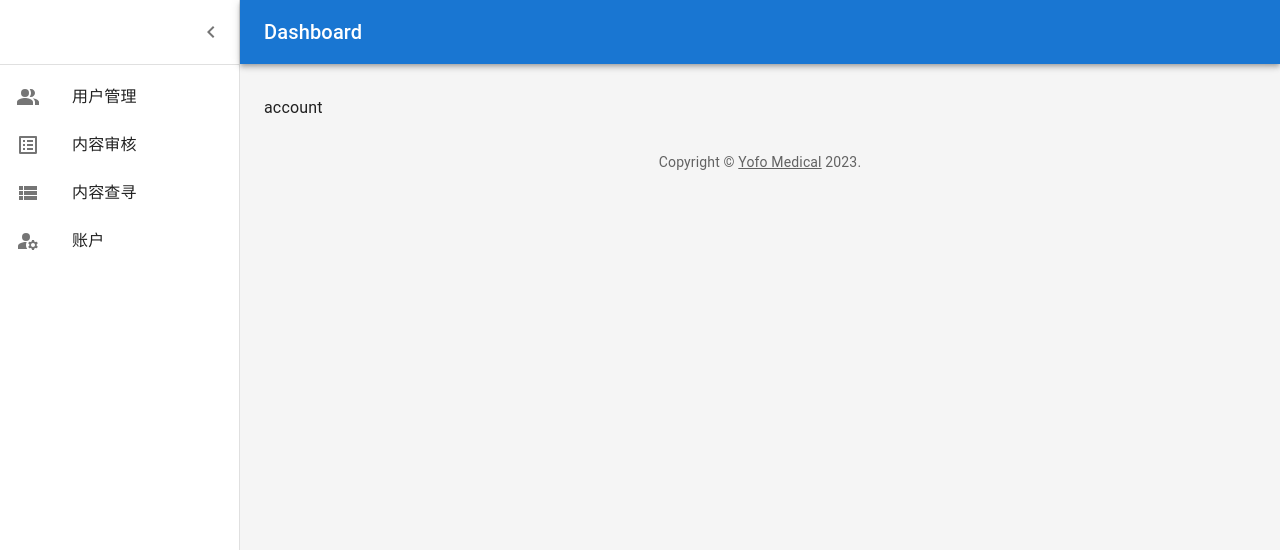
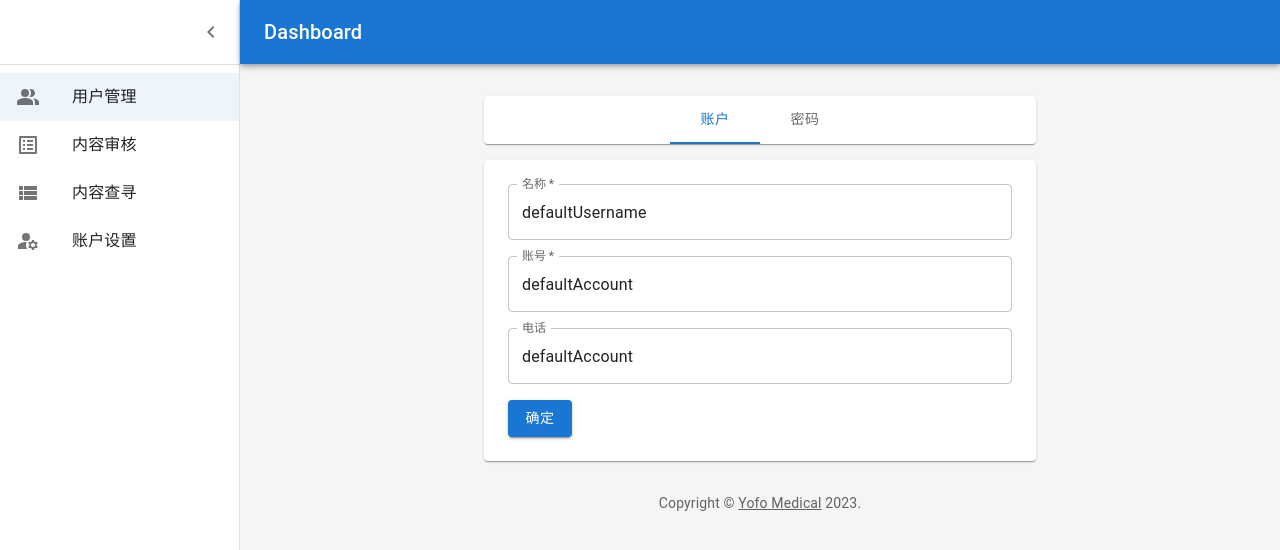
Before and after one commit to TreatTrick/CTParamFront, a React (Create React App) app: page /admin/account in a window 1280 px wide. Shown: the top 550 px of the page. Built offline with nearby package versions, Linux system fonts and the light colour scheme.

Commit message:
管理员更换名称和密码

```diff
--- a/src/UI/Login.tsx
+++ b/src/UI/Login.tsx
@@ -64,12 +64,11 @@ export default function SignIn() {
             <LockOutlinedIcon />
           </Avatar>
           <Typography component="h1" variant="h5">
-            登陆
+            登录
           </Typography>
           <Box component="form" onSubmit={handleSubmit} noValidate sx={{ mt: 1 }}>
-            { accountState.hasError ?
               <TextField
-              error
+              error={accountState.hasError}
               margin="normal"
               required
               fullWidth
@@ -81,22 +80,7 @@ export default function SignIn() {
               helperText={accountState.errorString}
               onChange={() => setAccountState({hasError: false, errorString: ''})}
             />
-            :
-            <TextField
-              margin="normal"
-              required
-              fullWidth
-              id="account"
-              label="账号"
-              name="account"
-              autoComplete="account"
-              autoFocus
-            /> }
-            {
-              passwordSate.hasError
-              ?
               <TextField
-              error
               margin="normal"
               required
               fullWidth
@@ -105,28 +89,17 @@ export default function SignIn() {
               type="password"
               id="password"
               autoComplete="current-password"
+              error={passwordSate.hasError}
               helperText={passwordSate.errorString}
               onChange={() => setPasswordState({hasError: false, errorString: ''})}
             />
-             :
-            <TextField
-              margin="normal"
-              required
-              fullWidth
-              name="password"
-              label="密码"
-              type="password"
-              id="password"
-              autoComplete="current-password"
-            />
-            }
             <Button
               type="submit"
               fullWidth
               variant="contained"
               sx={{ mt: 3, mb: 2 }}
             >
-              登陆
+              登录
             </Button>
             <Grid container>
               <Grid item xs>
--- a/src/UI/dashBoard.tsx
+++ b/src/UI/dashBoard.tsx
@@ -18,7 +18,7 @@ import MenuIcon from '@mui/icons-material/Menu';
 import ChevronLeftIcon from '@mui/icons-material/ChevronLeft';
 import NotificationsIcon from '@mui/icons-material/Notifications';
 import Copyright from './copyRight';
-import { Outlet } from 'react-router';
+import { Outlet, useNavigate } from 'react-router';
 import DrawerListItems from './drawerList';
 import SearchBar from './dashboardChildren/searchBar';
 import { User } from '../functionality/interactWithBackEnd';
@@ -87,6 +87,14 @@ React.useEffect(() => {
 
   }, []);
 
+const navigate = useNavigate();
+
+  const [selectedIndex, setSelectedIndex] = React.useState<number>(0);
+
+  const handleListItemClick = (index: number, path: string) => {
+      setSelectedIndex(index);
+      navigate(path);
+  };
 
   return (
     <ThemeProvider theme={mdTheme}>
@@ -135,7 +143,7 @@ React.useEffect(() => {
             </IconButton>
           </Toolbar>
           <Divider />
-            <DrawerListItems/>
+            <DrawerListItems onListItemClick={handleListItemClick} selectedIndex = {selectedIndex}/>
         </Drawer>
         <Box
           component="main"
--- /dev/null
+++ b/src/UI/dashboardChildren/account.tsx
@@ -0,0 +1,134 @@
+import React, { useEffect, useState } from 'react';
+import { Container, TextField, Button, Box, Typography, Paper, Tabs, Tab } from '@mui/material';
+
+const AccountSettings = () => {
+  const [username, setUsername] = useState('');
+  const [account, setAccount] = useState('');
+  const [telephone, setTelephone] = useState('');
+  const [tabValue, setTabValue] = useState(0);
+  const [currentPassword, setCurrentPassword] = useState('');
+  const [newPassword, setNewPassword] = useState('');
+  const [confirmPassword, setConfirmPassword] = useState('');
+
+  const handleTabChange = (
+    event: React.SyntheticEvent,
+    newValue: number
+  ) => {
+    setTabValue(newValue);
+  };
+
+  useEffect(() => {
+    setUsername('defaultUsername');
+    setAccount('defaultAccount');
+    setTelephone('defaultTelephone');
+  }, []);
+
+  const handleSubmit = (e: React.FormEvent) => {
+    e.preventDefault();
+    console.log({ username, account, telephone });
+  };
+
+  const handlePasswordSubmit = (e: React.FormEvent) => {
+    e.preventDefault();
+    if (newPassword !== confirmPassword) {
+      alert('New password and confirmation password do not match.');
+      return;
+    }
+
+    console.log({ currentPassword, newPassword });
+  };
+
+  const isDisabled = username === '' || account === '';
+
+  return (
+    <Container maxWidth="sm">
+      <Paper>
+        <Tabs
+          value={tabValue}
+          onChange={handleTabChange}
+          indicatorColor="primary"
+          textColor="primary"
+          centered
+        >
+          <Tab label="账户" />
+          <Tab label="密码" />
+        </Tabs>
+      </Paper>
+      <Paper sx={{padding:3, mt:2}}>
+      {tabValue === 0 && (
+          <form onSubmit={handleSubmit}>
+          <Box mb={2}>
+            <TextField
+              fullWidth
+              label="名称"
+              value={username}
+              onChange={(e) => setUsername(e.target.value)}
+              required
+              error={username === ''}
+              helperText={username === '' ? '用户名不能为空' : ''}
+            />
+          </Box>
+          <Box mb={2}>
+            <TextField
+              fullWidth
+              label="账号"
+              value={account}
+              onChange={(e) => setAccount(e.target.value)}
+              required
+              error={account === ''}
+              helperText={account === '' ? '账户不能为空' : ''}
+            />
+          </Box>
+          <Box mb={2}>
+            <TextField
+              fullWidth
+              label="电话"
+              value={account}
+              onChange={(e) => setTelephone(e.target.value)}
+            />
+          </Box>
+          <Button variant="contained" color="primary" type="submit" disabled={isDisabled}>
+            确定
+          </Button>
+        </form>
+      )}
+      {tabValue === 1 && (
+        <form onSubmit={handlePasswordSubmit}>
+        <Box mb={2}>
+          <TextField
+            fullWidth
+            label="当前密码"
+            type="password"
+            value={currentPassword}
+            onChange={(e) => setCurrentPassword(e.target.value)}
+          />
+        </Box>
+        <Box mb={2}>
+          <TextField
+            fullWidth
+            label="新密码"
+            type="password"
+            value={newPassword}
+            onChange={(e) => setNewPassword(e.target.value)}
+          />
+        </Box>
+        <Box mb={2}>
+          <TextField
+            fullWidth
+            label="确认密码"
+            type="password"
+            value={confirmPassword}
+            onChange={(e) => setConfirmPassword(e.target.value)}
+          />
+        </Box>
+        <Button variant="contained" color="primary" type="submit">
+          确定
+        </Button>
+      </form>
+      )}
+      </Paper>
+    </Container>
+      );
+};
+
+export default AccountSettings;
--- a/src/UI/dashboardChildren/content.tsx
+++ b/src/UI/dashboardChildren/userManage.tsx
@@ -201,7 +201,6 @@ export default function StickyHeadTable() {
                     </Box>
                   </StyledTableCell>
                 </StyledTableRow>
-
               ))}
           </TableBody>
         </Table>
--- a/src/UI/drawerList.tsx
+++ b/src/UI/drawerList.tsx
@@ -9,26 +9,21 @@ import {useNavigate } from 'react-router';
 import { List } from '@mui/material';
 import ViewListIcon from '@mui/icons-material/ViewList';
 
-export default function DrawerListItems(){
-    const [selectedIndex, setSelectedIndex] = React.useState<number| undefined>();
+interface Props {
+    onListItemClick: (index: number, path: string) => void;
+    selectedIndex: number;
+};
 
-    const navigate = useNavigate();
+const DrawerListItems: React.FC<Props> = ({onListItemClick, selectedIndex}) => {
 
-    const handleListItemClick = (
-      event: React.MouseEvent<HTMLDivElement, MouseEvent>,
-      index: number,
-      path: string,
-    ) => {
-      setSelectedIndex(index);
-      navigate(path);
-    };
+
 
     return(
         <List component='nav'>
             <React.Fragment>
                 <ListItemButton
                     selected = {selectedIndex === 0}
-                    onClick = {(event) => handleListItemClick(event, 0, 'usermanage')}>
+                    onClick = {() => onListItemClick(0, 'usermanage')}>
                 <ListItemIcon>
                     <PeopleAltIcon/>
                 </ListItemIcon>
@@ -36,7 +31,7 @@ export default function DrawerListItems(){
                 </ListItemButton >
                 <ListItemButton
                     selected = {selectedIndex === 1}
-                    onClick = {(event) => handleListItemClick(event, 1, 'verify')}>
+                    onClick = {() => onListItemClick(1, 'verify')}>
                 <ListItemIcon>
                     <ListAltIcon/>
                 </ListItemIcon>
@@ -44,7 +39,7 @@ export default function DrawerListItems(){
                 </ListItemButton>
                 <ListItemButton
                     selected = {selectedIndex === 2}
-                    onClick = {(event) => handleListItemClick(event, 2, 'content')}>
+                    onClick = {() => onListItemClick(2, 'content')}>
                 <ListItemIcon>
                     <ViewListIcon/>
                 </ListItemIcon>
@@ -52,13 +47,14 @@ export default function DrawerListItems(){
                 </ListItemButton>
                 <ListItemButton
                     selected = {selectedIndex === 3}
-                    onClick = {(event) => handleListItemClick(event, 3, 'account')}>
+                    onClick = {() => onListItemClick(3, 'account')}>
                 <ListItemIcon>
                     <ManageAccountsIcon/>
                 </ListItemIcon>
-                <ListItemText primary="账户" />
+                <ListItemText primary="账户设置" />
                 </ListItemButton>
             </React.Fragment>
         </List>
     );
 }
+  export default DrawerListItems;
```
Also changed, not shown: src/UI/dashboardChildren/changPasswordDialog.tsx (added, +80 -0 lines), src/index.tsx (+4 -3 lines).
